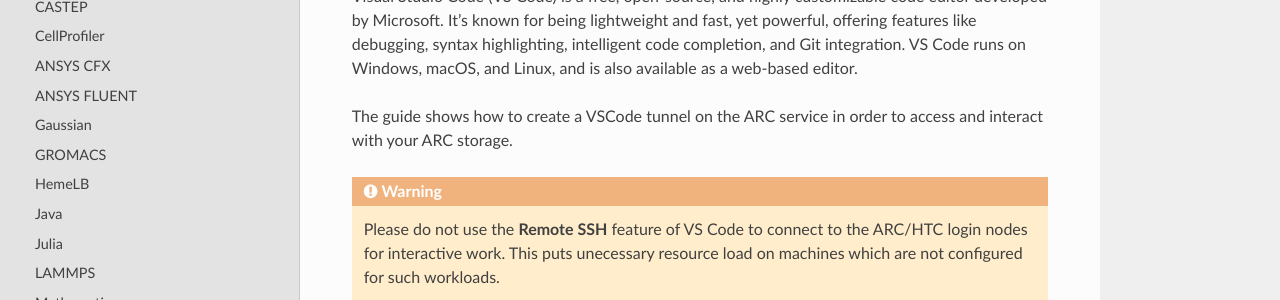
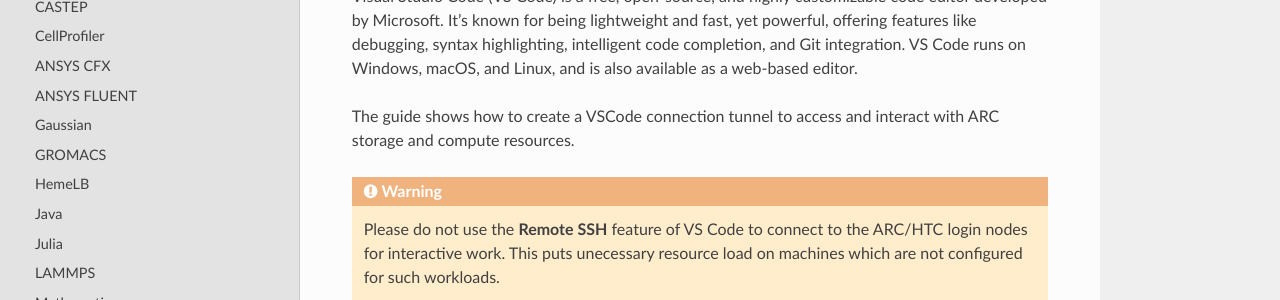
Before and after one commit to oxford-arc/arc-software-guide, a Sphinx documentation site: the page built from docs/source/apps/arc_vscode.rst, in a window 1280 px wide and 900 px high. Shown: the part 223-523 px from the top of the window. Built offline with Sphinx 7.4.7 and the Read the Docs theme 3.1.0, drawn with Linux system fonts in a browser that asks for light colours.

Commit message:
Update arc_vscode.rst

```diff
--- a/docs/source/apps/arc_vscode.rst
+++ b/docs/source/apps/arc_vscode.rst
@@ -7,7 +7,7 @@
 It's known for being lightweight and fast, yet powerful, offering features like debugging, syntax highlighting, intelligent code completion, and Git integration.
 VS Code runs on Windows, macOS, and Linux, and is also available as a web-based editor.
 
-The guide shows how to create a VSCode tunnel on the ARC service in order to access and interact with your ARC storage.
+The guide shows how to create a VSCode connection tunnel to access and interact with ARC storage and compute resources.
 
 .. warning::
   Please do not use the **Remote SSH** feature of VS Code to connect to the ARC/HTC login nodes for interactive work. This puts unecessary resource load on machines
```
